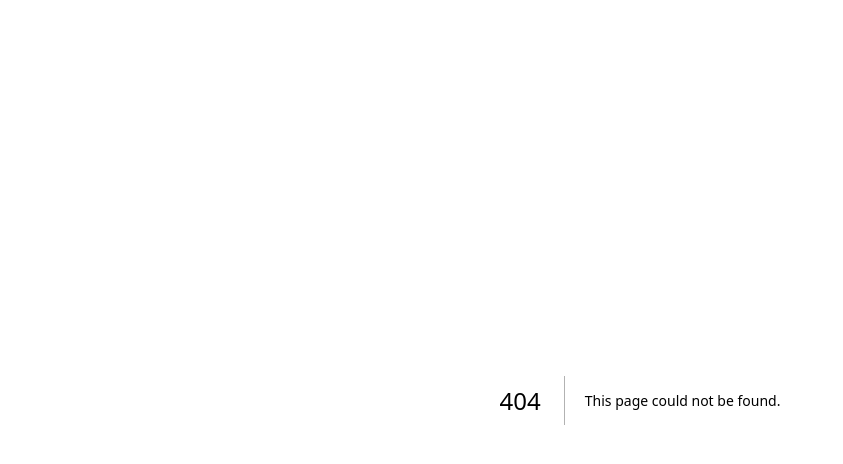
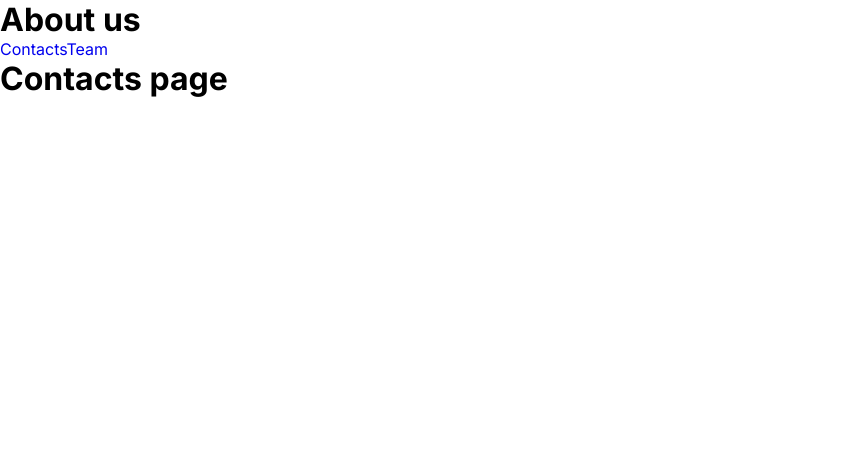
Before and after one commit to Shustovsky/Next, a Next.js app: page /about/contacts in a window 1280 px wide. Before the commit this address had no page. Shown: the top 464 px of the page, without its empty margins (0-843 px from the left). Built offline with nearby package versions, Linux system fonts and the light colour scheme.

Commit message:
feat: add about page

```diff
--- /dev/null
+++ b/src/app/about/contacts/page.tsx
@@ -0,0 +1,3 @@
+export default function Contacts() {
+  return <h1>Contacts page</h1>;
+}
--- /dev/null
+++ b/src/app/about/layout.tsx
@@ -0,0 +1,16 @@
+import Link from 'next/link';
+
+export default function RootLayout({ children }: { children: React.ReactNode }) {
+  return (
+    <div>
+      <h1>About us</h1>
+      <ul>
+        <li>
+          <Link href="/about/contacts">Contacts</Link>
+          <Link href="/about/team">Team</Link>
+        </li>
+      </ul>
+      {children}
+    </div>
+  );
+}
--- /dev/null
+++ b/src/app/about/team/page.tsx
@@ -0,0 +1,3 @@
+export default function Team() {
+  return <h1>Team page</h1>;
+}
```
Also changed, not shown: src/app/about/page.tsx (added, +9 -0 lines).
